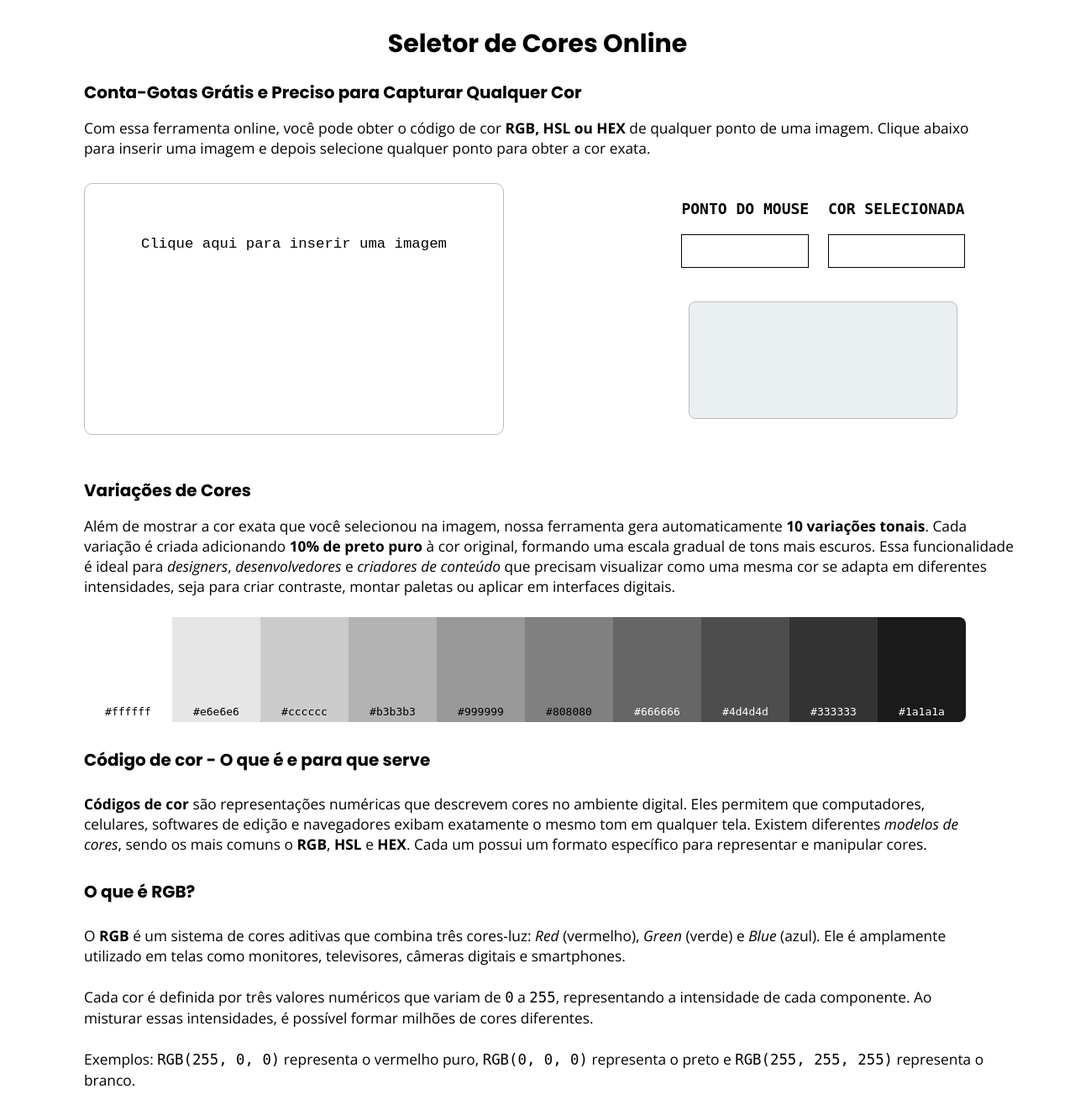
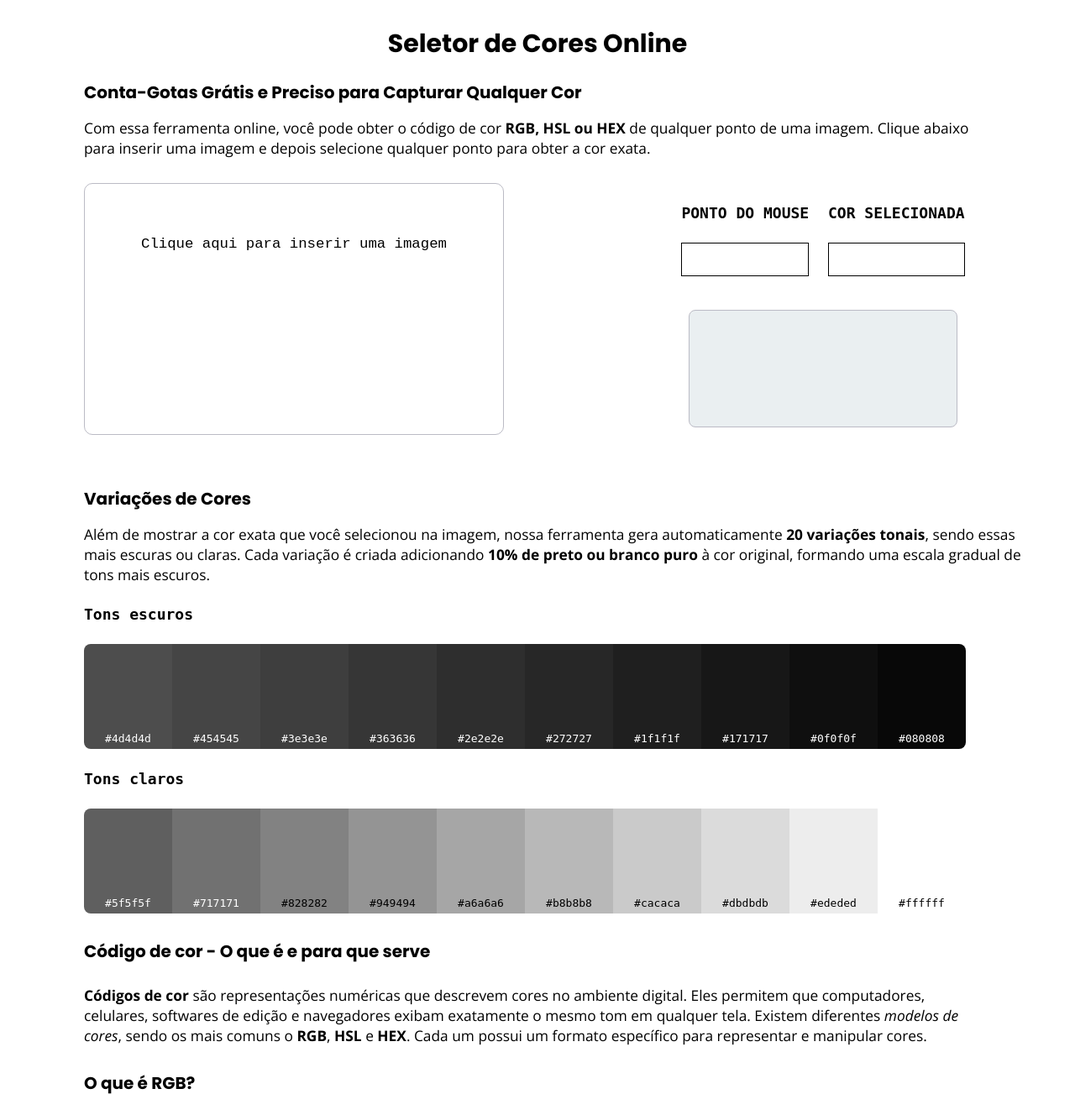
Before and after one commit to felpsilva/Projeto-seletor-de-codigo-de-cor, a PHP site: page / in a window 1280 px wide. Shown: the part 60-1388 px from the top of the page at 84% size. Run offline with PHP 8.4, Linux system fonts and the light colour scheme.

Commit message:
Inserindo funcionalidade para variação de cor clara para a cor selecionada

```diff
--- a/index.html
+++ b/index.html
@@ -159,7 +159,7 @@
                         </div>
                         <div class="painel-cor-selecionada">
                             <h3>COR SELECIONADA</h3>
-                            <div id="selectCor" aria-label="Cor selecionada" data-cor-hex="#ffffff"></div>
+                            <div id="selectCor" aria-label="Cor selecionada" data-cor-hex="#4d4d4d"></div>
                         </div>
                     </div>
                     <div id="select">
@@ -171,13 +171,11 @@
                 <h2>Variações de Cores</h2>
                 <p>
                     Além de mostrar a cor exata que você selecionou na imagem, nossa ferramenta gera automaticamente
-                    <strong>10 variações tonais</strong>.
-                    Cada variação é criada adicionando <strong>10% de preto puro</strong> à cor original, formando uma escala gradual
+                    <strong>20 variações tonais</strong>, sendo essas mais escuras ou claras.
+                    Cada variação é criada adicionando <strong>10% de preto ou branco puro</strong> à cor original, formando uma escala gradual
                     de tons mais escuros.
-                    Essa funcionalidade é ideal para <em>designers</em>, <em>desenvolvedores</em> e <em>criadores de conteúdo</em>
-                    que precisam visualizar como uma mesma cor se adapta em diferentes intensidades, seja para criar contraste,
-                    montar paletas ou aplicar em interfaces digitais.
                 </p>
+                <h3>Tons escuros</h3>
                 <div class="variacao-de-cores">
                     <div class="variacao-de-cor"><span class="cor-hex"></span></div>
                     <div class="variacao-de-cor"><span class="cor-hex"></span></div>
@@ -189,6 +187,19 @@
                     <div class="variacao-de-cor"><span class="cor-hex"></span></div>
                     <div class="variacao-de-cor"><span class="cor-hex"></span></div>
                     <div class="variacao-de-cor"><span class="cor-hex"></span></div>
+                </div>
+                <h3>Tons claros</h3>
+                <div class="variacao-de-cores-claras">
+                    <div class="variacao-de-cor-clara"><span class="cor-hex"></span></div>
+                    <div class="variacao-de-cor-clara"><span class="cor-hex"></span></div>
+                    <div class="variacao-de-cor-clara"><span class="cor-hex"></span></div>
+                    <div class="variacao-de-cor-clara"><span class="cor-hex"></span></div>
+                    <div class="variacao-de-cor-clara"><span class="cor-hex"></span></div>
+                    <div class="variacao-de-cor-clara"><span class="cor-hex"></span></div>
+                    <div class="variacao-de-cor-clara"><span class="cor-hex"></span></div>
+                    <div class="variacao-de-cor-clara"><span class="cor-hex"></span></div>
+                    <div class="variacao-de-cor-clara"><span class="cor-hex"></span></div>
+                    <div class="variacao-de-cor-clara"><span class="cor-hex"></span></div>
                 </div>
             </section>
             <section class="info" aria-label="Informações sobre códigos de cor">
--- a/seletor.js
+++ b/seletor.js
@@ -13,6 +13,7 @@ const resultado   = document.querySelector('#resultado');
 const previewCor  = document.querySelector('#previewCor');
 const variacoesDeCores  = document.querySelector('.variacao-de-cores');
 let variacoes = document.querySelectorAll('.variacao-de-cor');
+let variacoesCoresClaras = document.querySelectorAll('.variacao-de-cor-clara');
 
 let largura = 100;
 let altura  = 100;
@@ -120,8 +121,7 @@ function rgbParaHex(r, g, b) {
     return `#${conversorHex(r)}${conversorHex(g)}${conversorHex(b)}`;
 }
 
-function getVariacaoDeCor(cor, variacao) {
-    // Remove o "#" se existir
+function getVariacaoDeCor(cor, variacao, ton) {
     if(variacao === 0) return cor;
 
     cor = cor.replace(/^#/, "");
@@ -139,26 +139,44 @@ function getVariacaoDeCor(cor, variacao) {
     // Garante que a variação fique entre 0 e 100
     variacao = Math.min(100, Math.max(0, variacao));
 
-    // Calcula fator (0 = sem alteração, 100 = preto total)
-    let fator = (100 - variacao) / 100;
+    // Aplica fator
+    if (ton === "escuro"){
+        let fator = (100 - variacao) / 100;
+        r = Math.round(r * fator);
+        g = Math.round(g * fator);
+        b = Math.round(b * fator);
+        return rgbParaHex(r, g, b);
+    }
 
-    // Aplica fator
-    r = Math.round(r * fator);
-    g = Math.round(g * fator);
-    b = Math.round(b * fator);
-    return rgbParaHex(r, g, b);
+    if (ton === "claro") {
+        let fator = variacao / 100;
+        r = Math.round(r + (255 - r) * fator);
+        g = Math.round(g + (255 - g) * fator);
+        b = Math.round(b + (255 - b) * fator);
+        return rgbParaHex(r, g, b);
+    }
 }
 
 function aplicarVariacaoDeCor() {
   const corBase = selectCor.getAttribute("data-cor-hex");
-  let variacao = 0;
+  let variacaoEscura = 0;
+  let variacaoClara = 10
   Array.from(variacoes).forEach((variacaoCor) => {
-    let cor = getVariacaoDeCor(corBase, variacao);
-    variacaoCor.style.backgroundColor = cor;
-    variacaoCor.querySelector('.cor-hex').innerText = cor;
-    variacaoCor.querySelector('.cor-hex').style.color = contrasteCor(cor);
-    variacao += 10;
+    let tonsEscuros = getVariacaoDeCor(corBase, variacaoEscura, "escuro");
+    variacaoCor.style.backgroundColor = tonsEscuros;
+    variacaoCor.querySelector('.variacao-de-cor .cor-hex').innerText = tonsEscuros;
+    variacaoCor.querySelector('.variacao-de-cor .cor-hex').style.color = contrasteCor(tonsEscuros);
+    variacaoEscura += 10;
   });
+
+  Array.from(variacoesCoresClaras).forEach((variacaoCorClara) => {
+    let tonsClaros = getVariacaoDeCor(corBase, variacaoClara, "claro");
+    console.log(corBase);
+    variacaoCorClara.style.backgroundColor = tonsClaros;
+    variacaoCorClara.querySelector('.variacao-de-cor-clara .cor-hex').innerText = tonsClaros;
+    variacaoCorClara.querySelector('.variacao-de-cor-clara .cor-hex').style.color = contrasteCor(tonsClaros);
+    variacaoClara += 10;
+  })
 }
 
 function contrasteCor(cor) {
@@ -220,12 +238,19 @@ function copiarParaAreaDeTransferencia(texto) {
 }
 
 // Eventos
-Array.from(variacoes).forEach(variacaoCor => {
+Array.from(variacoes).forEach((variacaoCor) => {
     variacaoCor.addEventListener('click', () => {
         const corHex = variacaoCor.querySelector('.cor-hex').innerText;
         copiarParaAreaDeTransferencia(corHex);
     });
 });
+
+Array.from(variacoesCoresClaras).forEach((variacaoCorClara) => {
+    variacaoCorClara.addEventListener('click', () => {
+        const corHex = variacaoCorClara.querySelector('.cor-hex').innerText;
+        copiarParaAreaDeTransferencia(corHex);
+    })
+})
 
 preview.onclick = () => {
     if (!image.src) imageFile.click();
--- a/seletor2.0.css
+++ b/seletor2.0.css
@@ -25,7 +25,7 @@ article{
 }
 
 h3{
-  margin: 20px 0;
+  margin: 25px 0;
   font-size: 18px;
   font-family: monospace;
 }
@@ -353,35 +353,41 @@ body::-webkit-scrollbar-thumb{
   margin: 30px 20px;
 }
 
-.variacao-de-cores{
+.variacao-de-cores,
+.variacao-de-cores-claras{
   display: flex;
   border-radius: 8px;
   padding-right: 70px;
   margin-top: 25px;
 }
-.variacao-de-cor{
+.variacao-de-cor,
+.variacao-de-cor-clara {
   width: 10%;
   height: 125px;
 }
 
-.variacao-de-cores .variacao-de-cor:first-child{
+.variacao-de-cores .variacao-de-cor:first-child,
+.variacao-de-cores-claras .variacao-de-cor-clara:first-child{
   border-bottom-left-radius: 8px;
   border-top-left-radius: 8px;
 }
 
-.variacao-de-cores .variacao-de-cor:last-child{
+.variacao-de-cores .variacao-de-cor:last-child,
+.variacao-de-cores-claras .variacao-de-cor-clara:last-child{
   border-bottom-right-radius: 8px;
   border-top-right-radius: 8px;
 }
 
-.variacao-de-cor {
+.variacao-de-cor,
+.variacao-de-cor-clara {
   cursor: pointer;
   transition: all 0.3s ease-in-out;
   display: flex;
   align-items: flex-end;
 }
 
-.variacao-de-cor .cor-hex {
+.variacao-de-cor .cor-hex,
+.variacao-de-cor-clara .cor-hex {
     width: 100%;
     display: block;
     text-align: center;
@@ -390,7 +396,8 @@ body::-webkit-scrollbar-thumb{
     margin: 5% 0;
 }
 
-.variacao-de-cor:hover {
+.variacao-de-cor:hover,
+.variacao-de-cor-clara:hover {
   font-size: 16px;
 }
 
@@ -441,28 +448,33 @@ body::-webkit-scrollbar-thumb{
     margin: 30px 0px;
   }
 
-  .variacao-de-cores {
+  .variacao-de-cores,
+  .variacao-de-cores-claras {
     flex-direction: column;
     border-radius: 0px;
     padding-right: 0px;
   }
 
-  .variacao-de-cor {
+  .variacao-de-cor,
+  .variacao-de-cor-clara {
     width: 100%;
     height: 30px;
   }
 
-  .variacao-de-cores .variacao-de-cor:last-child {
+  .variacao-de-cores .variacao-de-cor:last-child,
+  .variacao-de-cores-claras .variacao-de-cor-clara:last-child {
     border-bottom-right-radius: 0px;
     border-top-right-radius: 0px;
   }
 
-  .variacao-de-cores .variacao-de-cor:first-child {
+  .variacao-de-cores .variacao-de-cor:first-child,
+  .variacao-de-cores-claras .variacao-de-cor-clara:first-child {
     border-bottom-left-radius: 0px;
     border-top-left-radius: 0px;
   }
 
-  .variacao-de-cor .cor-hex {
+  .variacao-de-cor .cor-hex,
+  .variacao-de-cor-clara .cor-hex {
     text-align: start;
     margin: 10px 5%;
   }
```
